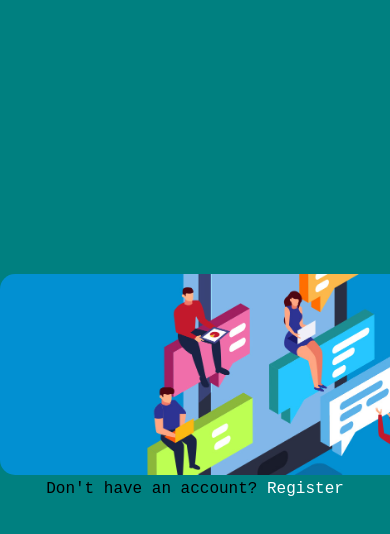
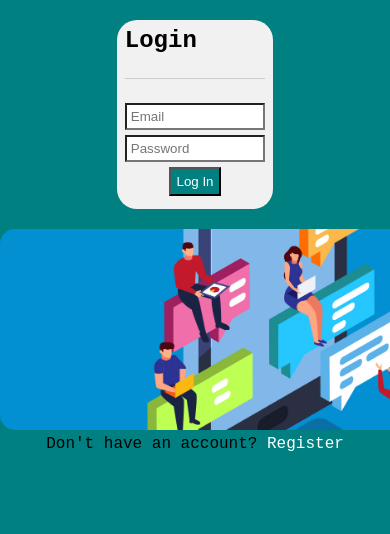
Before and after one commit to boxcarcoder/Reddalerts, a React (Create React App) app in the folder client/: page /login in a window 390 px wide. Shown: the top 534 px of the page. Built offline with nearby package versions, Linux system fonts and the light colour scheme; the HTML template or start-up script is replaced by a standard one.

Commit message:
styled register and login pages to be responsive.

```diff
--- a/client/src/scss/App.css
+++ b/client/src/scss/App.css
@@ -184,8 +184,8 @@ input[type='submit'] {
 /* register and login page styles */
 .authBox {
   background-color: rgb(241, 241, 241);
-  padding: 30px 20px;
-  margin: 20px 400px;
+  padding: 2% 2%;
+  margin: 5% 30%;
   border-radius: 20px;
   text-align: left;
 }
@@ -200,10 +200,10 @@ input[type='submit'] {
 
 @keyframes move-auth-pic {
   0% {
-    left: -600px;
+    left: -100%;
   }
   100% {
-    left: 0px;
+    left: 0%;
   }
 }
 
```
Also changed, not shown: 1 other file (tests, documents, lock files or other folders).
